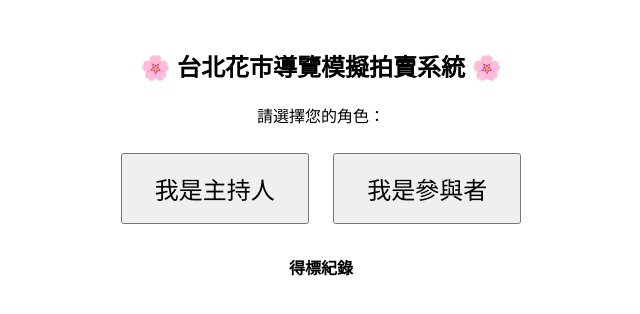
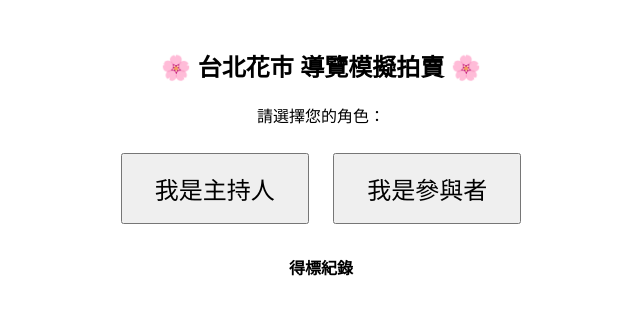
Before and after one commit to vandaspp/taipei-flower-auction-sim, a website: page public/index.html in a window 1280 px wide. Shown: the whole page, without its empty margins (319-959 px from the left). Drawn offline with nearby package versions, Linux system fonts and the light colour scheme; no server answers.

Commit message:
Add files via upload

```diff
--- a/public/index.html
+++ b/public/index.html
@@ -3,7 +3,7 @@
 <html>
 <head>
   <meta charset="UTF-8">
-  <title>台北花市導覽模擬拍賣系統</title>
+  <title>台北花市 導覽模擬拍賣</title>
   <style>
     body { font-family: sans-serif; text-align: center; padding: 20px; }
     input, button { margin: 10px; padding: 10px; font-size: 18px; }
@@ -18,7 +18,7 @@
 </style>
 </head>
 <body>
-  <h2>🌸 台北花市導覽模擬拍賣系統 🌸</h2>
+  <h2>🌸 台北花市 導覽模擬拍賣 🌸</h2>
 
   <div id="entry">
     <p>請選擇您的角色：</p>
```
